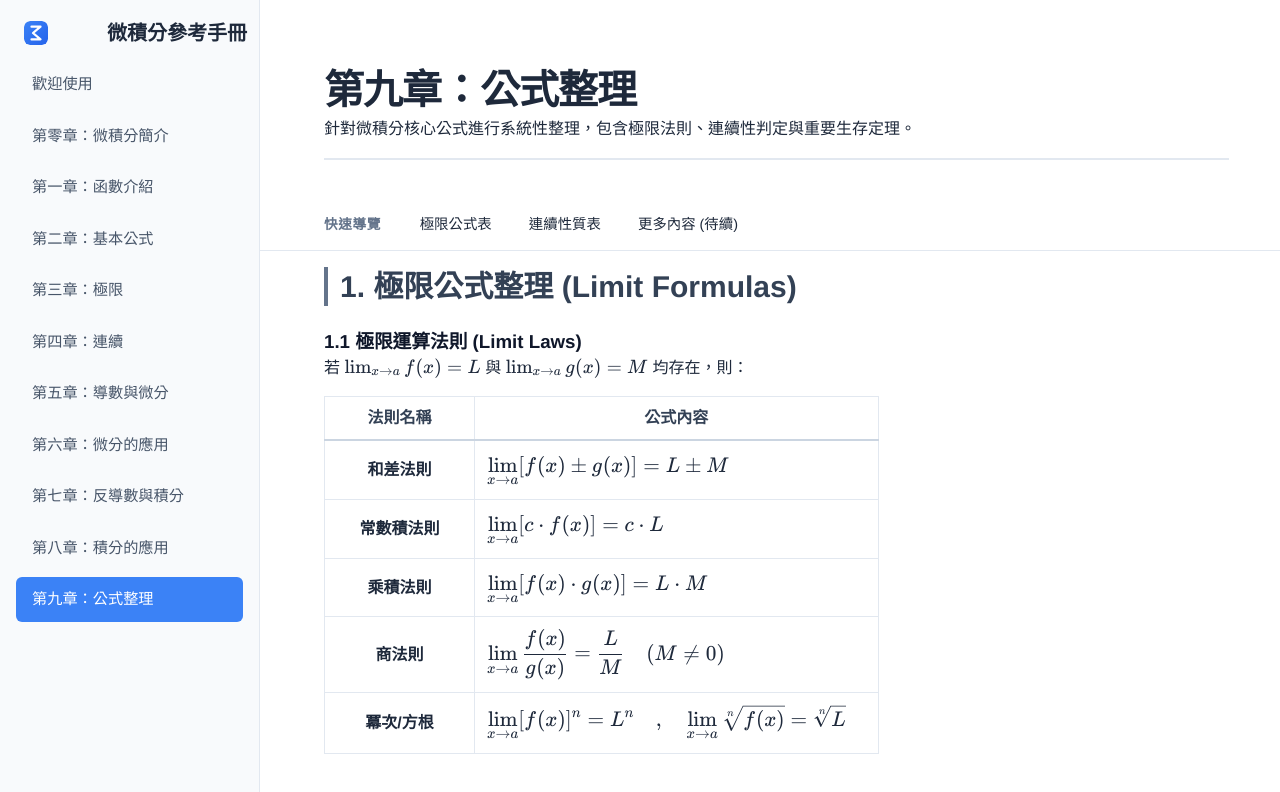
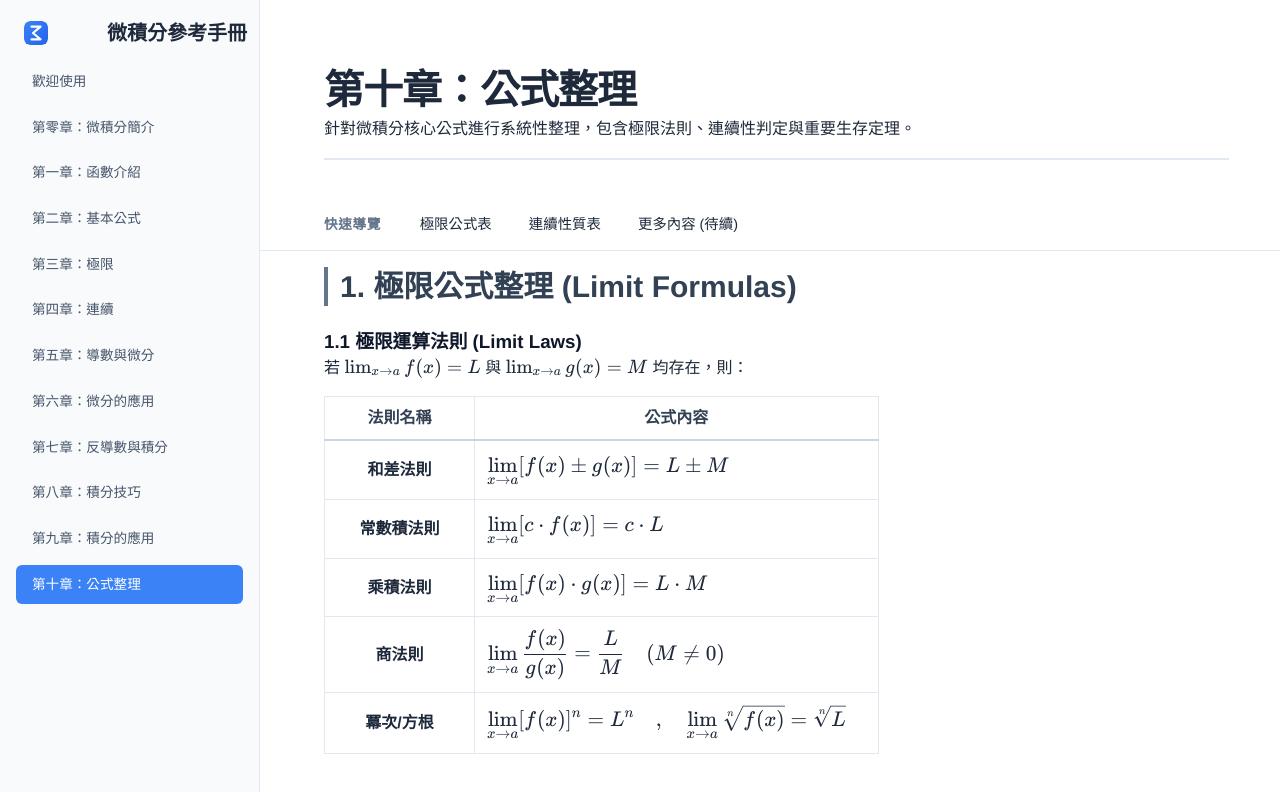
Before and after one commit to ZhaoHong04126/visual-calculus, a React (Vite) app: page /#/formulas in a window 1280 px wide. Shown: the top 792 px of the page. Built offline with nearby package versions, Linux system fonts and the light colour scheme.

Commit message:
功能：更新積分章節結構，新增積分技巧頁面並調整相關路由

```diff
--- a/package.json
+++ b/package.json
@@ -2,7 +2,7 @@
   "name": "calculus-resources",
   "homepage": "https://zhaohong04126.github.io/visual-calculus",
   "private": true,
-  "version": "5.0.0",
+  "version": "6.0.0",
   "type": "module",
   "scripts": {
     "dev": "vite",
--- a/src/App.css
+++ b/src/App.css
@@ -59,11 +59,11 @@
 
 .nav-links a {
   display: block;
-  padding: 0.65rem 1rem;
+  padding: 0.55rem 1rem;
   color: #475569;
   text-decoration: none;
   border-radius: 0.375rem;
-  font-size: clamp(0.85rem, 1.5vw, 0.95rem);
+  font-size: clamp(0.78rem, 1.3vw, 0.85rem);
   transition: all 0.2s ease-in-out;
 }
 
--- a/src/App.jsx
+++ b/src/App.jsx
@@ -11,6 +11,7 @@ import Continuity from './Continuity/Continuity';
 import Derivatives from './Derivatives/Derivatives';
 import DerivativesApps from './DerivativesApps/DerivativesApps';
 import Integrals from './Integrals/Integrals';
+import Techniques from './Techniques/Techniques';
 import IntegralsApps from './IntegralsApps/IntegralsApps';
 import Formulas from './Formulas/Formulas';
 import BasicFormulas from './BasicFormulas/BasicFormulas';
@@ -138,13 +139,18 @@ export default function App() {
             </NavLink>
           </li>
           <li>
+            <NavLink to="/techniques" className={({ isActive }) => isActive ? "active-link" : ""}>
+              第八章：積分技巧
+            </NavLink>
+          </li>
+          <li>
             <NavLink to="/integrals-apps" className={({ isActive }) => isActive ? "active-link" : ""}>
-              第八章：積分的應用
+              第九章：積分的應用
             </NavLink>
           </li>
           <li>
             <NavLink to="/formulas" className={({ isActive }) => isActive ? "active-link" : ""}>
-              第九章：公式整理
+              第十章：公式整理
             </NavLink>
           </li>
         </ul>
@@ -163,6 +169,7 @@ export default function App() {
             <Route path="/derivatives" element={<Derivatives />} />
             <Route path="/derivatives-apps" element={<DerivativesApps />} />
             <Route path="/integrals" element={<Integrals />} />
+            <Route path="/techniques" element={<Techniques />} />
             <Route path="/integrals-apps" element={<IntegralsApps />} />
             <Route path="/formulas" element={<Formulas />} />
 
--- a/src/Formulas/Formulas.jsx
+++ b/src/Formulas/Formulas.jsx
@@ -15,7 +15,7 @@ export default function Formulas() {
   return (
     <div className="topic-content">
       <header className="topic-header">
-        <h1 className="topic-title">第九章：公式整理</h1>
+        <h1 className="topic-title">第十章：公式整理</h1>
         <p className="text-lg mt-2 text-gray-600">
           針對微積分核心公式進行系統性整理，包含極限法則、連續性判定與重要生存定理。
         </p>
--- a/src/Integrals/Integrals.jsx
+++ b/src/Integrals/Integrals.jsx
@@ -1,11 +1,8 @@
 // src/Integrals/Integrals.jsx
 import Antiderivatives from './Antiderivatives';
-import USubstitution from './USubstitution';
-import IntegrationByParts from './IntegrationByParts';
 import DefiniteIntegrals from './DefiniteIntegrals';
 import FundamentalTheorem from './FundamentalTheorem';
 import SectionNav from '../components/SectionNav';
-import ComingSoon from '../components/ComingSoon';
 import './Integrals.css';
 
 export default function Integrals() {
@@ -13,7 +10,6 @@ export default function Integrals() {
     { id: 'definite', title: '黎曼和與定積分' },
     { id: 'antiderivatives', title: '反導數與不定積分' },
     { id: 'ftc', title: '微積分基本定理' },
-    { id: 'techniques', title: '積分技巧' },
   ];
 
   return (
@@ -32,22 +28,6 @@ export default function Integrals() {
       <div id="antiderivatives"><Antiderivatives /></div>
 
       <div id="ftc"><FundamentalTheorem /></div>
-
-      <div id="techniques" className="mt-12 pt-8 border-t border-gray-100">
-        <h2 className="section-title text-2xl font-bold mb-4">4. 積分技巧</h2>
-      </div>
-
-      <div id="substitution">
-        <USubstitution />
-      </div>
-
-      <div id="parts">
-        <IntegrationByParts />
-      </div>
-
-      <div id="trig-sub" className="mt-8 pt-4 ml-6 border-t border-gray-50">
-        <h3 className="section-subtitle text-xl font-bold mb-4 opacity-50">4.3 三角變換法 (Coming Soon)</h3>
-      </div>
     </div>
   );
 }
--- a/src/IntegralsApps/IntegralsApps.jsx
+++ b/src/IntegralsApps/IntegralsApps.jsx
@@ -5,7 +5,7 @@ export default function IntegralsApps() {
   return (
     <div className="topic-content">
       <header className="topic-header">
-        <h1 className="topic-title">第八章：積分的應用</h1>
+        <h1 className="topic-title">第九章：積分的應用</h1>
         <p className="text-lg mt-2 text-gray-600">
           了解積分如何應用於面積、體積、弧長以及物理學中的位移與功。
         </p>
--- /dev/null
+++ b/src/Techniques/Techniques.jsx
@@ -0,0 +1,40 @@
+// src/Techniques/Techniques.jsx
+import USubstitution from '../Integrals/USubstitution';
+import IntegrationByParts from '../Integrals/IntegrationByParts';
+import SectionNav from '../components/SectionNav';
+import '../Integrals/Integrals.css';
+
+export default function Techniques() {
+  const sections = [
+    { id: 'substitution', title: '變數變換法 (u-Substitution)' },
+    { id: 'parts', title: '分部積分法 (Integration by Parts)' },
+    { id: 'trig-sub', title: '三角變換法 (Coming Soon)' },
+  ];
+
+  return (
+    <div className="topic-content">
+      <header className="topic-header">
+        <h1 className="topic-title">第八章：積分技巧</h1>
+        <p className="text-lg mt-2 text-gray-600">
+          掌握變數變換、分部積分等核心技巧，化簡複雜積分求解。
+        </p>
+      </header>
+
+      <SectionNav sections={sections} />
+
+      <div id="substitution">
+        <USubstitution />
+      </div>
+
+      <div id="parts">
+        <IntegrationByParts />
+      </div>
+
+      <div id="trig-sub" className="mt-8 pt-4 ml-6 border-t border-gray-50">
+        <h3 className="section-subtitle text-xl font-bold mb-4 opacity-50">
+          8.3 三角變換法 (Coming Soon)
+        </h3>
+      </div>
+    </div>
+  );
+}
```
Also changed, not shown: 2 other files (tests, documents, lock files or other folders).
